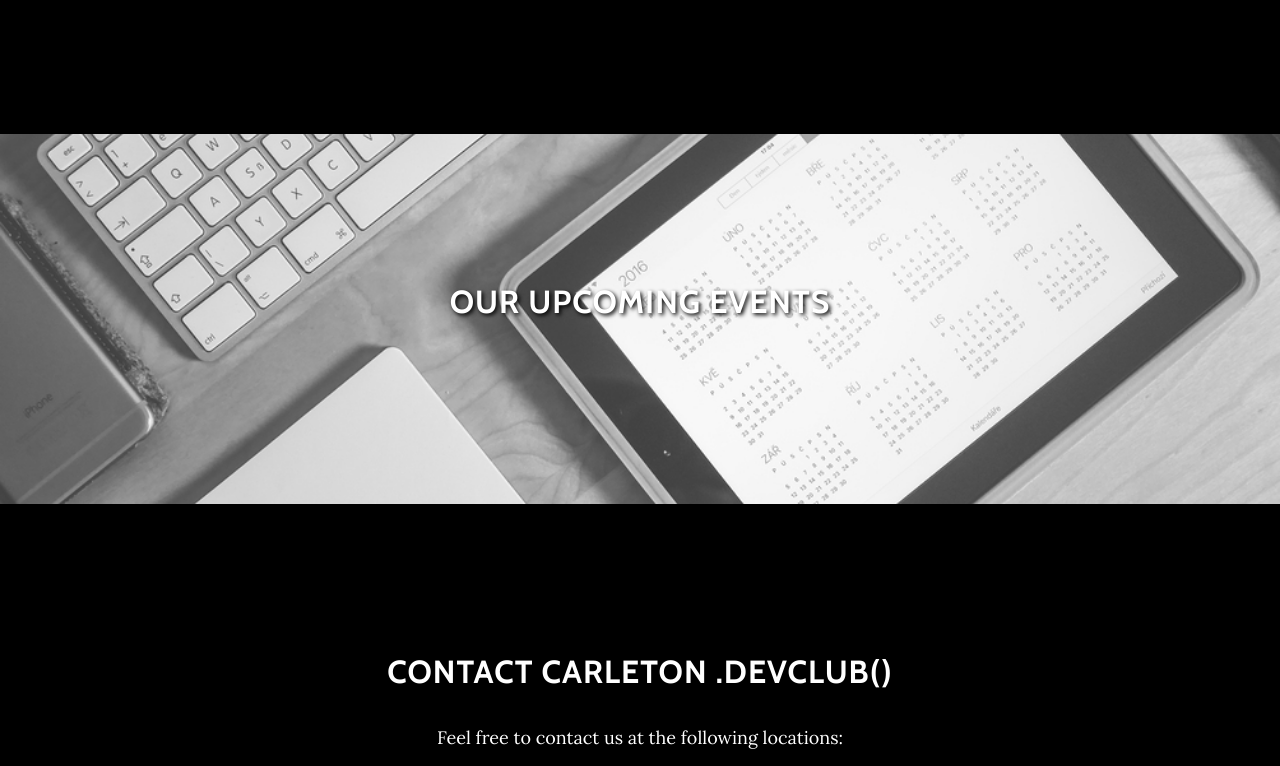
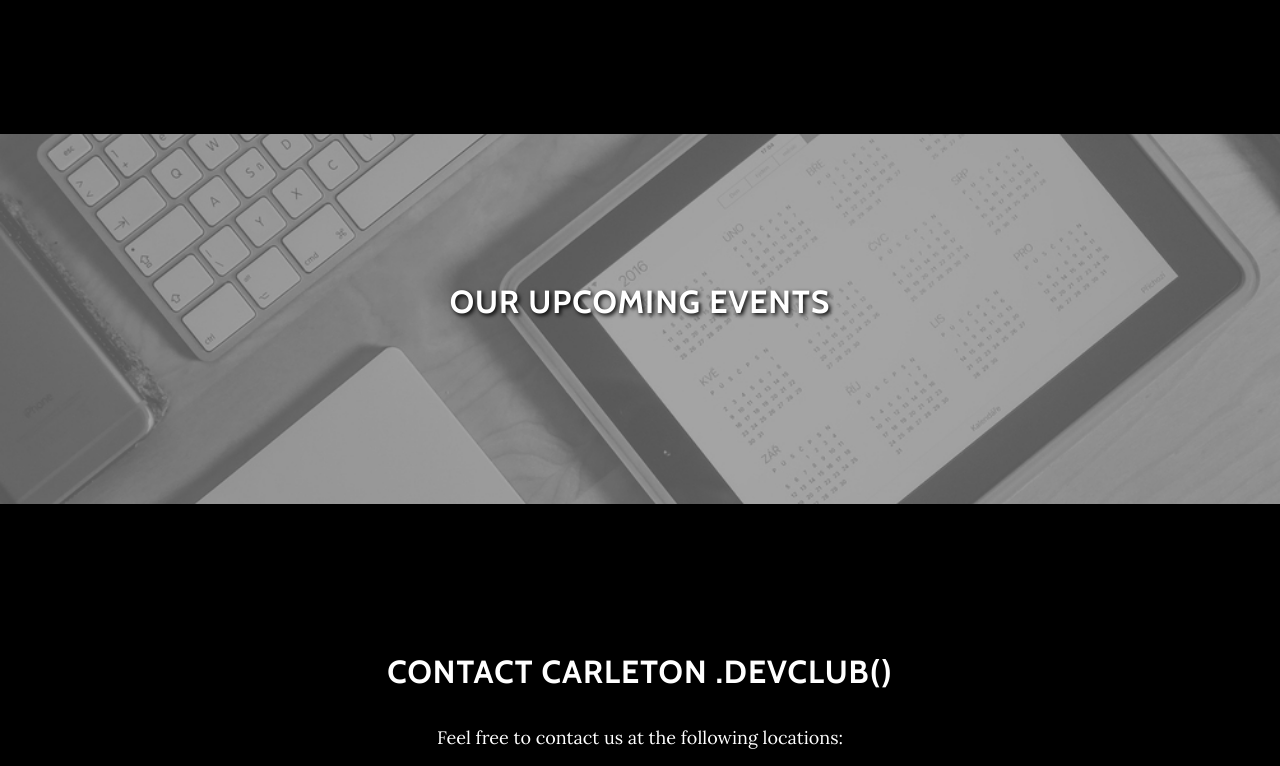
Before and after one commit to carleton-dev-club/carleton-dev-club.github.io, a plain HTML site: page index.html in a window 1280 px wide. Shown: the part 2620-3386 px from the top of the page. Drawn offline with nearby package versions, Linux system fonts and the light colour scheme; no server answers; a script that the page names is missing.

Commit message:
Changed Contrast for Calender Image

```diff
--- a/css/grayscale.css
+++ b/css/grayscale.css
@@ -197,7 +197,7 @@
 
 .calendar-section {
   color: white;
-  background: url("../img/Calendar.jpg") no-repeat center center scroll;
+  background: url("../img/CalendarContrast.jpg") no-repeat center center scroll;
   background-color: black;
   -webkit-background-size: cover;
   -moz-background-size: cover;
```
Also changed, not shown: img/CalendarContrast.jpg (added).
